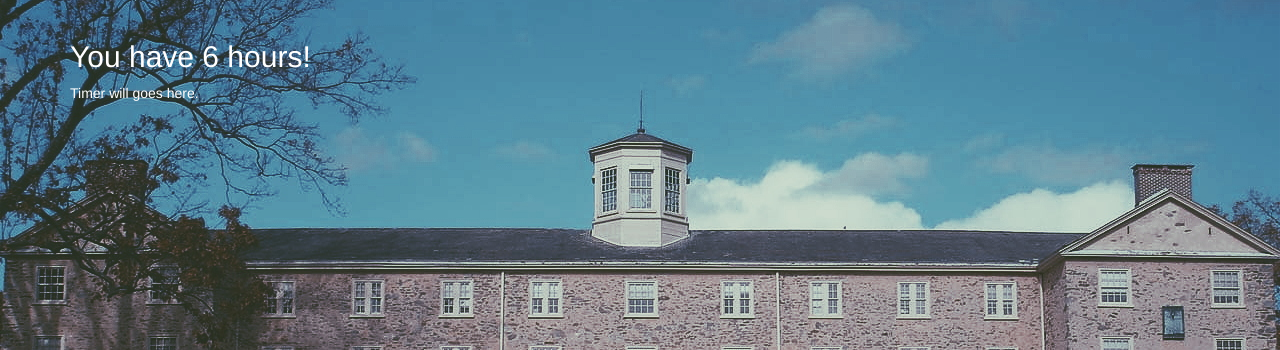
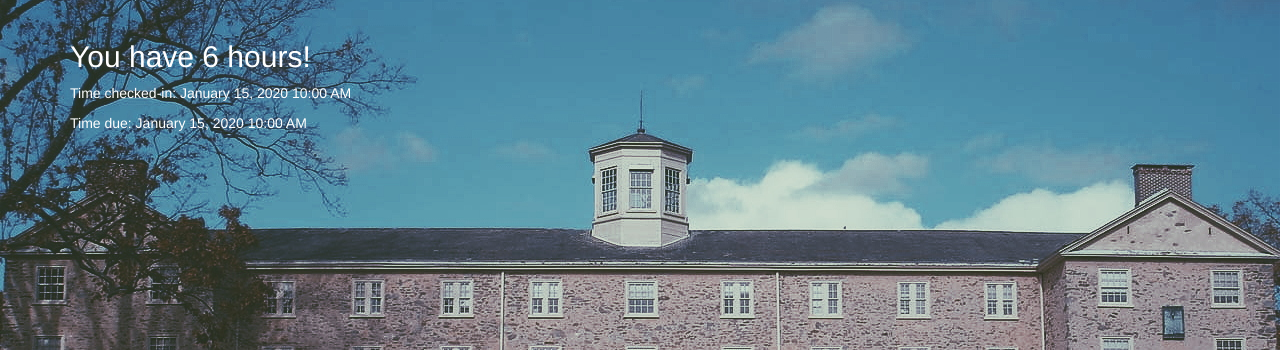
Before and after one commit to ngojason9/Bike-Share-Haverford, a Flask app: template app/templates/timer.html in a window 1280 px wide. Shown: the part 70-420 px from the top of the page. Run offline with Flask 2, Linux system fonts and the light colour scheme; the template is opened without the code that fills it: most values are stand-ins (such as "Sample title", 1, 10 or a date in 2020); parts of the project's set-up code (start-up, migrations or seed data) failed here and were passed over; some libraries are stand-ins or nearby versions.

Commit message:
Add due time field to timer template

```diff
--- a/app/forms.py
+++ b/app/forms.py
@@ -13,7 +13,7 @@
     choices = []
     for bike in available_bikes:
         choices.append((bike.id, bike.number))
-    bike = SelectField('Available Bikes', choices=choices,
+    bike = SelectField('Bike Number', choices=choices,
                        validators=[DataRequired()], coerce=int)
     submit = SubmitField('Check In')
 
--- a/app/routes.py
+++ b/app/routes.py
@@ -5,7 +5,7 @@
 from flask_login import current_user, login_user, logout_user, login_required
 from app.models import User, Bike
 from werkzeug.urls import url_parse
-from datetime import datetime
+from datetime import datetime, timedelta
 
 
 @app.route("/", methods=['GET', 'POST'])
@@ -23,8 +23,12 @@
         db.session.commit()
 
         flash('Congratulations, you are now checked in!')
-        return redirect(url_for('timer'))
 
+        check_in_time = datetime.utcnow()
+        due_time = check_in_time + timedelta(hours=6)
+
+        # return redirect(url_for('timer'))
+        return render_template("timer.html", check_in_time=check_in_time, due_time=due_time)
     return render_template("index.html", title='Home Page', form=form)
 
 
--- a/app/templates/timer.html
+++ b/app/templates/timer.html
@@ -1,8 +1,13 @@
 {% extends "base.html" %}
 {% import 'bootstrap/wtf.html' as wtf %}
 
+<script>
+    var check_in_time = {{check_in_time}} ;
+    var due_time = {{ due_time }}
+</script>
+
 {% block app_content %}
 <h2>You have 6 hours!</h2>
-<p>Timer will goes here.</p>
-
+<p>Time checked-in:  {{ moment(check_in_time).format('LLL') }} </p>
+<p>Time due: {{ moment(due_time).format('LLL') }} </p>
 {% endblock %}
```
Also changed, not shown: README.md, 3 other files.
